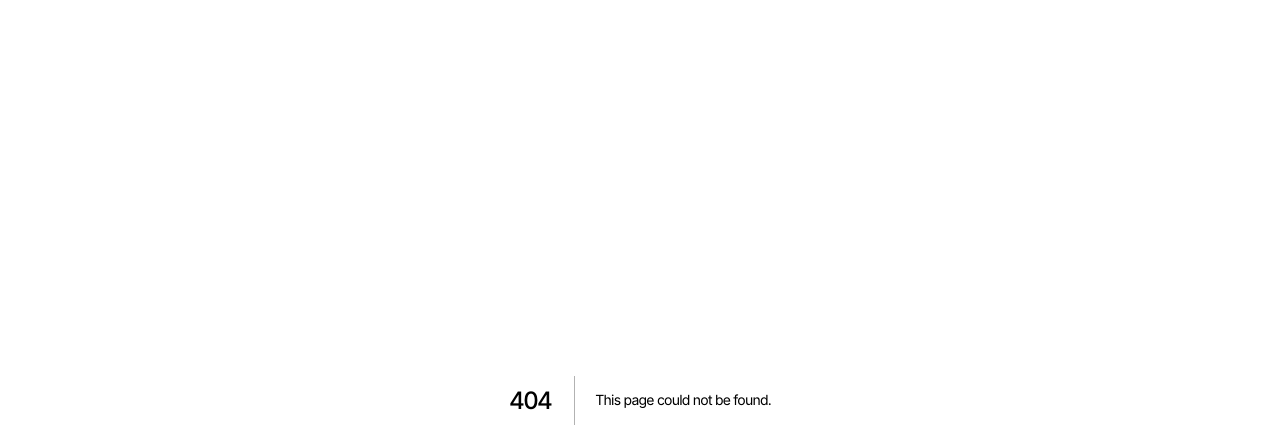
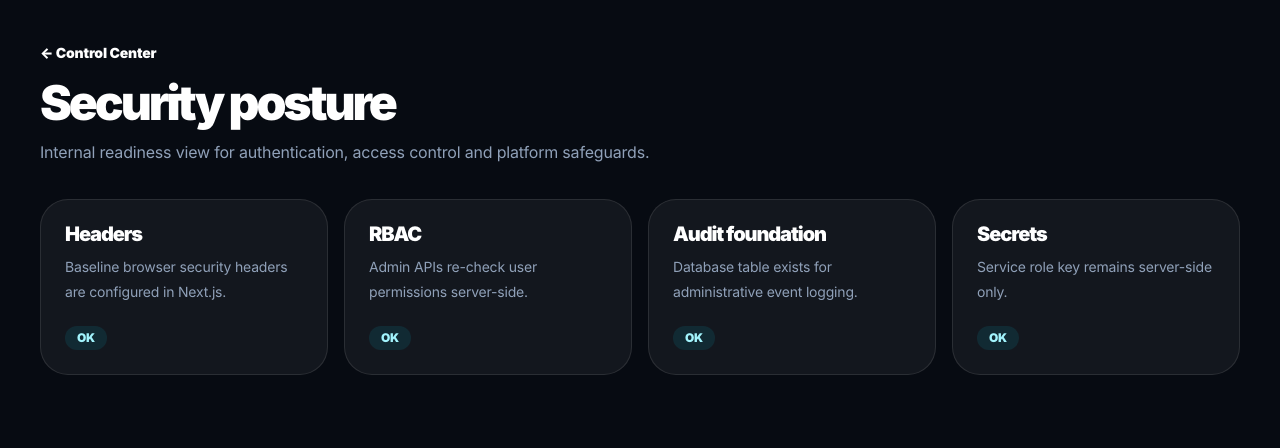
Before and after one commit to SeeDev-K/The-Right-Hat, a Next.js app: page /admin/security in a window 1280 px wide. Before the commit this address had no page. Shown: the top 448 px of the page. Built offline with nearby package versions, Linux system fonts and the light colour scheme.

Commit message:
phase2: add admin security posture page

```diff
--- /dev/null
+++ b/app/admin/security/page.tsx
@@ -0,0 +1,19 @@
+const checks = [
+  ['Headers', 'Baseline browser security headers are configured in Next.js.'],
+  ['RBAC', 'Admin APIs re-check user permissions server-side.'],
+  ['Audit foundation', 'Database table exists for administrative event logging.'],
+  ['Secrets', 'Service role key remains server-side only.'],
+]
+
+export default function AdminSecurityPage() {
+  return (
+    <main className="min-h-screen bg-[#070b12] p-5 text-white lg:p-10">
+      <div className="mx-auto max-w-7xl">
+        <a href="/admin" className="text-sm font-black text-cyan-300">← Control Center</a>
+        <h1 className="mt-4 text-5xl font-black tracking-[-.06em]">Security posture</h1>
+        <p className="mt-3 text-slate-400">Internal readiness view for authentication, access control and platform safeguards.</p>
+        <div className="mt-8 grid gap-4 md:grid-cols-4">{checks.map(([title, text]) => <article key={title} className="rounded-[28px] border border-white/10 bg-white/[.05] p-6"><h2 className="text-xl font-black">{title}</h2><p className="mt-3 text-sm leading-6 text-slate-400">{text}</p><span className="mt-5 inline-flex rounded-full bg-cyan-400/10 px-3 py-1 text-xs font-black text-cyan-200">OK</span></article>)}</div>
+      </div>
+    </main>
+  )
+}
```
